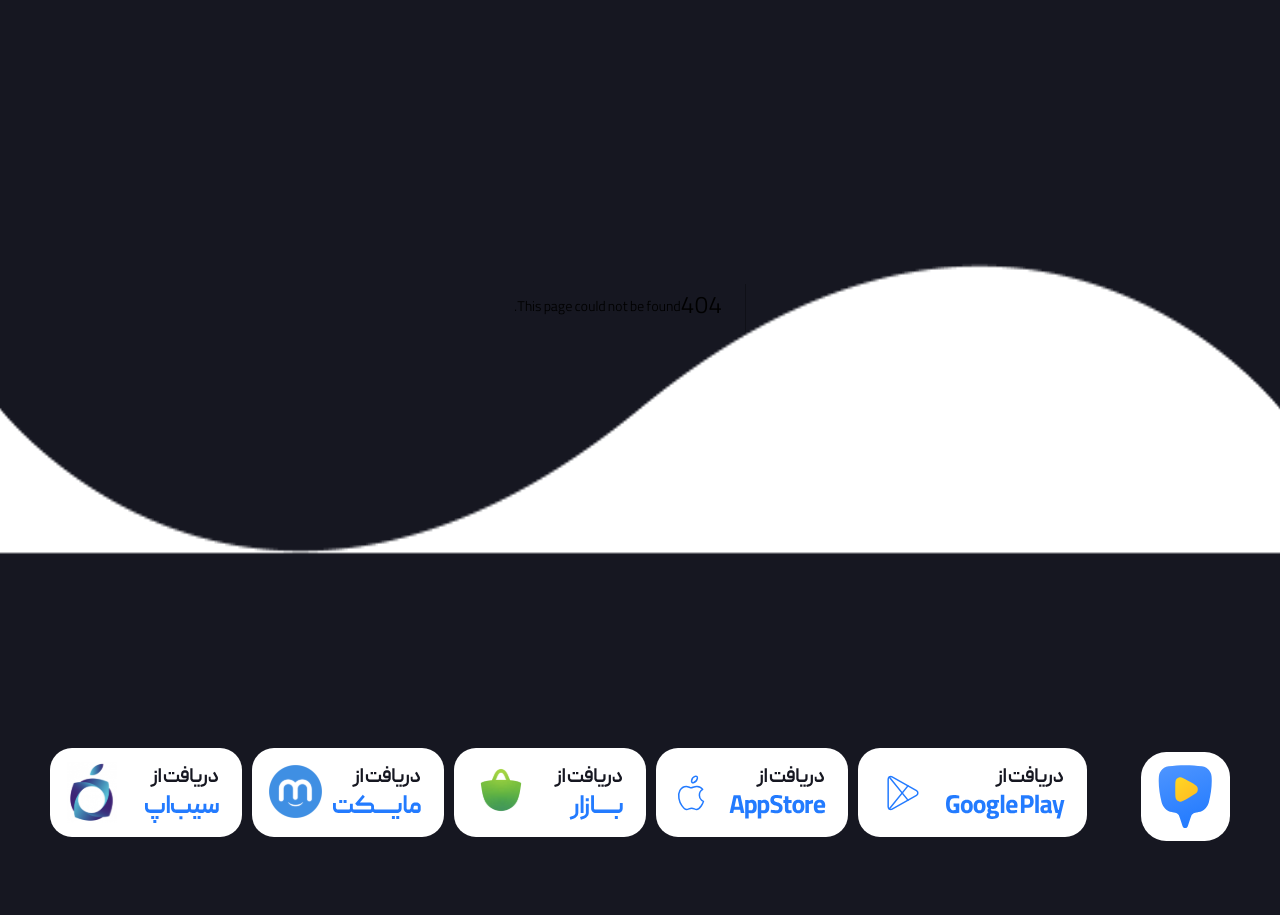
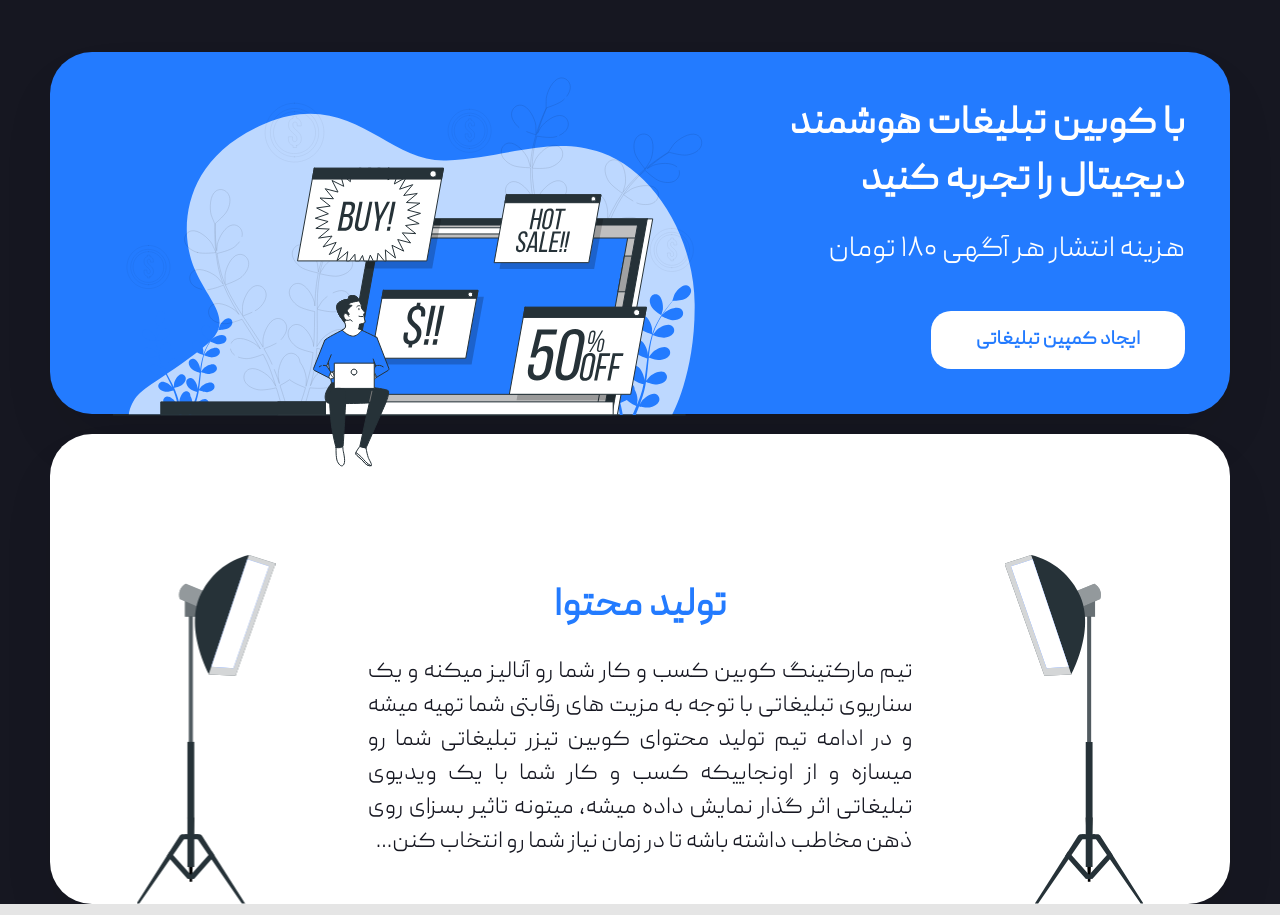
Before and after one commit to younes6970/landing, a Next.js app: page /service-tariff in a window 1280 px wide. Before the commit this address had no page. Shown: the part 247-1162 px from the top of the page. Built offline with nearby package versions, Linux system fonts and the light colour scheme.

Commit message:
campaung and content

```diff
--- /dev/null
+++ b/src/component/ServiceTariff/ServiceTariff.js
@@ -0,0 +1,15 @@
+import Campaign from "./component/Campaign/Campaign";
+import ContentProduction from "./component/ContentProduction/ContentProduction";
+
+const ServiceTariff = () => {
+  return (
+    <div className={`w100 startCenterColumn`}>
+      <h2 className={`textWhite font64 w100 textCenter mt20 mb20`}>
+        تعرفه خدمات
+      </h2>
+        <Campaign />
+        <ContentProduction />
+    </div>
+  );
+};
+export default ServiceTariff;
--- /dev/null
+++ b/src/component/ServiceTariff/component/Campaign/Campaign.js
@@ -0,0 +1,31 @@
+import onlineIcon from "../../../../assets/icon/Online.svg";
+import Image from "next/image";
+const Campaign = () => {
+  return (
+    <section className={`w100 boxSection bgPrimary mt20 relative`}>
+      <div className={`w100 betweenStart`}>
+        <div className={`flex1 startColumn`}>
+          <h2 className={`font40 textWhite weight700 mNone`}>
+            با کوبین تبلیغات هوشمند
+            <br />
+            دیجیتال را تجربه کنید
+          </h2>
+          <p className={`font30 weight400 textWhite mt20 mb20`}>
+            هزینه انتشار هر آگهی ۱۸۰ تومان
+          </p>
+          <button
+            className={`radius20 bgWhite textPrimary pt15 pb15 prl45 mt20 btn`}
+          >
+            ایجاد کمپین تبلیغاتی
+          </button>
+        </div>
+        <div className={`flex1`}>
+          <div className={`onlineIcon index1000`}>
+            <Image src={onlineIcon} alt={"kobin"} />
+          </div>
+        </div>
+      </div>
+    </section>
+  );
+};
+export default Campaign;
--- /dev/null
+++ b/src/component/ServiceTariff/component/ContentProduction/ContentProduction.js
@@ -0,0 +1,33 @@
+import lightIcon from "../../../../assets/icon/light.svg";
+import Image from "next/image";
+const ContentProduction = () => {
+  return (
+    <section className={`boxSection w100 bgWhite mt20 relative`}>
+      <div className={`center w100`}>
+        <div className={`flex1 wh100`}>
+          <div className={`lightRight`}>
+            <Image src={lightIcon} alt={"kobin"} />
+          </div>
+        </div>
+        <div className={`flex2 centerColumn`}>
+          <h2 className={`textPrimary font40 mb0 weight700 mt100`}>
+            تولید محتوا
+          </h2>
+          <p className={`textBlack font24 mt20 weight400 textJustify mb0`}>
+            تیم مارکتینگ کوبین کسب و کار شما رو آنالیز میکنه و یک سناریوی
+            تبلیغاتی با توجه به مزیت های رقابتی شما تهیه میشه و در ادامه تیم
+            تولید محتوای کوبین تیزر تبلیغاتی شما رو میسازه و از اونجاییکه کسب و
+            کار شما با یک ویدیوی تبلیغاتی اثر گذار نمایش داده میشه، میتونه تاثیر
+            بسزای روی ذهن مخاطب داشته باشه تا در زمان نیاز شما رو انتخاب کنن...
+          </p>
+        </div>
+        <div className={`flex1`}>
+          <div className={`lightLeft`}>
+            <Image src={lightIcon} alt={"kobin"} />
+          </div>
+        </div>
+      </div>
+    </section>
+  );
+};
+export default ContentProduction;
--- a/src/container/Layout/Layout.js
+++ b/src/container/Layout/Layout.js
@@ -2,7 +2,7 @@ import styles from "./styles/layout.module.scss";
 import Header from "../Header/Header";
 import Footer from "../Footer/Footer";
 import { useRouter } from "next/router";
-const paths = ["/about"]
+const paths = ["/about" , "/service-tariff"]
 const Layout = (props) => {
   const { children } = props;
   const router = useRouter();
--- /dev/null
+++ b/src/pages/service-tariff/index.js
@@ -0,0 +1,6 @@
+import ServiceTariff from "../../component/ServiceTariff/ServiceTariff";
+
+const PageServiceTariff = () =>{
+    return <ServiceTariff />
+}
+export default PageServiceTariff
--- a/styles/styles.scss
+++ b/styles/styles.scss
@@ -137,10 +137,10 @@ button {
 .bgBlack {
   background-color: $black10;
 }
-.bgBlackDark{
+.bgBlackDark {
   background-color: $black7;
 }
-.bgBase{
+.bgBase {
   background-color: $base;
 }
 // ----------- color -----------
@@ -179,7 +179,7 @@ button {
 .lineH61 {
   line-height: 61px;
 }
-.lineH40{
+.lineH40 {
   line-height: 40px;
 }
 // ----------- font -----------
@@ -231,34 +231,48 @@ button {
 .pbt40 {
   padding: 40px 0;
 }
-.pbt20{
+.pbt20 {
   padding-bottom: 20px;
   padding-top: 20px;
 }
 .p15 {
   padding: 15px;
 }
-.pl15{
+.pt15 {
+  padding-top: 15px;
+}
+.pb15 {
+  padding-bottom: 15px;
+}
+.prl30 {
+  padding-right: 30px;
+  padding-left: 30px;
+}
+.prl45 {
+  padding-right: 45px;
+  padding-left: 45px;
+}
+.pl15 {
   padding-left: 15px;
 }
-.pr15{
+.pr15 {
   padding-right: 15px;
 }
 .prl20 {
   padding-right: 20px;
   padding-left: 20px;
 }
-.pNone{
+.pNone {
   padding: 0;
 }
 // ----------- margin -----------
-.mr10{
+.mr10 {
   margin-right: 10px;
 }
 .mr25 {
   margin-right: 25px;
 }
-.mr-45{
+.mr-45 {
   margin-right: -45px;
 }
 .mr50 {
@@ -271,10 +285,10 @@ button {
   margin-top: 20px;
   margin-bottom: 20px;
 }
-.mb20{
+.mb20 {
   margin-bottom: 20px;
 }
-.mb30{
+.mb30 {
   margin-bottom: 30px;
 }
 .mbt10 {
@@ -290,7 +304,7 @@ button {
 .mt20 {
   margin-top: 20px;
 }
-.mt320{
+.mt320 {
   margin-top: 320px;
 }
 .m45 {
@@ -356,10 +370,10 @@ button {
 .absolute {
   position: absolute;
 }
-.right0{
+.right0 {
   right: 0;
 }
-.top-220{
+.top-220 {
   top: -220px;
 }
 .absoluteCenter {
@@ -369,7 +383,7 @@ button {
   transform: translate(50%, -50%);
 }
 // ----------- list-style -----------
-.styleNone{
+.styleNone {
   list-style: none;
 }
 // ----------- class -----------
@@ -490,9 +504,26 @@ button {
   right: 50%;
   transform: translateX(50%);
 }
-.aboutIcoKobin{
+.aboutIcoKobin {
   position: absolute;
   top: -35px;
+}
+.onlineIcon {
+  position: absolute;
+  bottom: -69px;
+  left: 35px;
+}
+.lightLeft {
+  position: absolute;
+  bottom: -8px;
+  left: 25%;
+  transform: translateX(-150%) rotateY(180deg);
+}
+.lightRight {
+  position: absolute;
+  bottom: -8px;
+  right: 25%;
+  transform: translateX(150%);
 }
 @media screen and (max-width: 1221px) {
   .wBase {
```
Also changed, not shown: src/assets/icon/Online.svg (added), src/assets/icon/light.svg (added).
